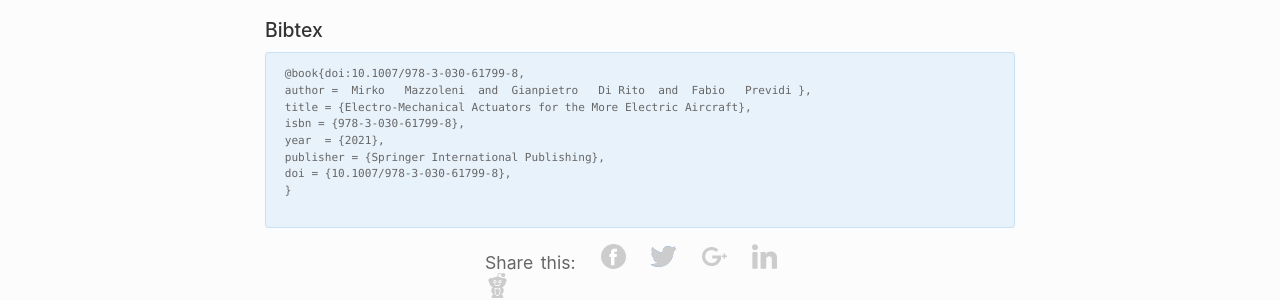
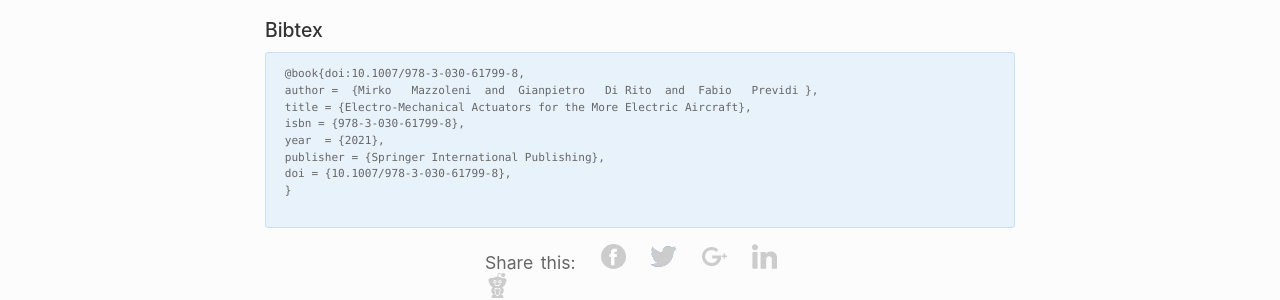
Before and after one commit to MirkoMazzoleni/MirkoMazzoleni.github.io, a Jekyll site: the page built from _posts/2021-01-30-SPRINGER_FDI_Aero_book.md, in a window 1280 px wide and 900 px high, scrolled down 1151 px. Shown: the part 471-771 px from the top of the window. Built offline with Jekyll 4.4.1, drawn with Linux system fonts in a browser that asks for light colours; nearby versions of some CDN libraries.

````diff
--- a/_posts/2021-01-30-SPRINGER_FDI_Aero_book.md
+++ b/_posts/2021-01-30-SPRINGER_FDI_Aero_book.md
@@ -36,7 +36,7 @@ M. Mazzoleni, G. Di Rito and F. Previdi, "Electro-Mechanical Actuators for the M
 #### Bibtex
 ```
 @book{doi:10.1007/978-3-030-61799-8,
-author =  Mirko   Mazzoleni  and  Gianpietro   Di Rito  and  Fabio   Previdi },
+author =  {Mirko   Mazzoleni  and  Gianpietro   Di Rito  and  Fabio   Previdi },
 title = {Electro-Mechanical Actuators for the More Electric Aircraft},
 isbn = {978-3-030-61799-8},
 year  = {2021},
````
